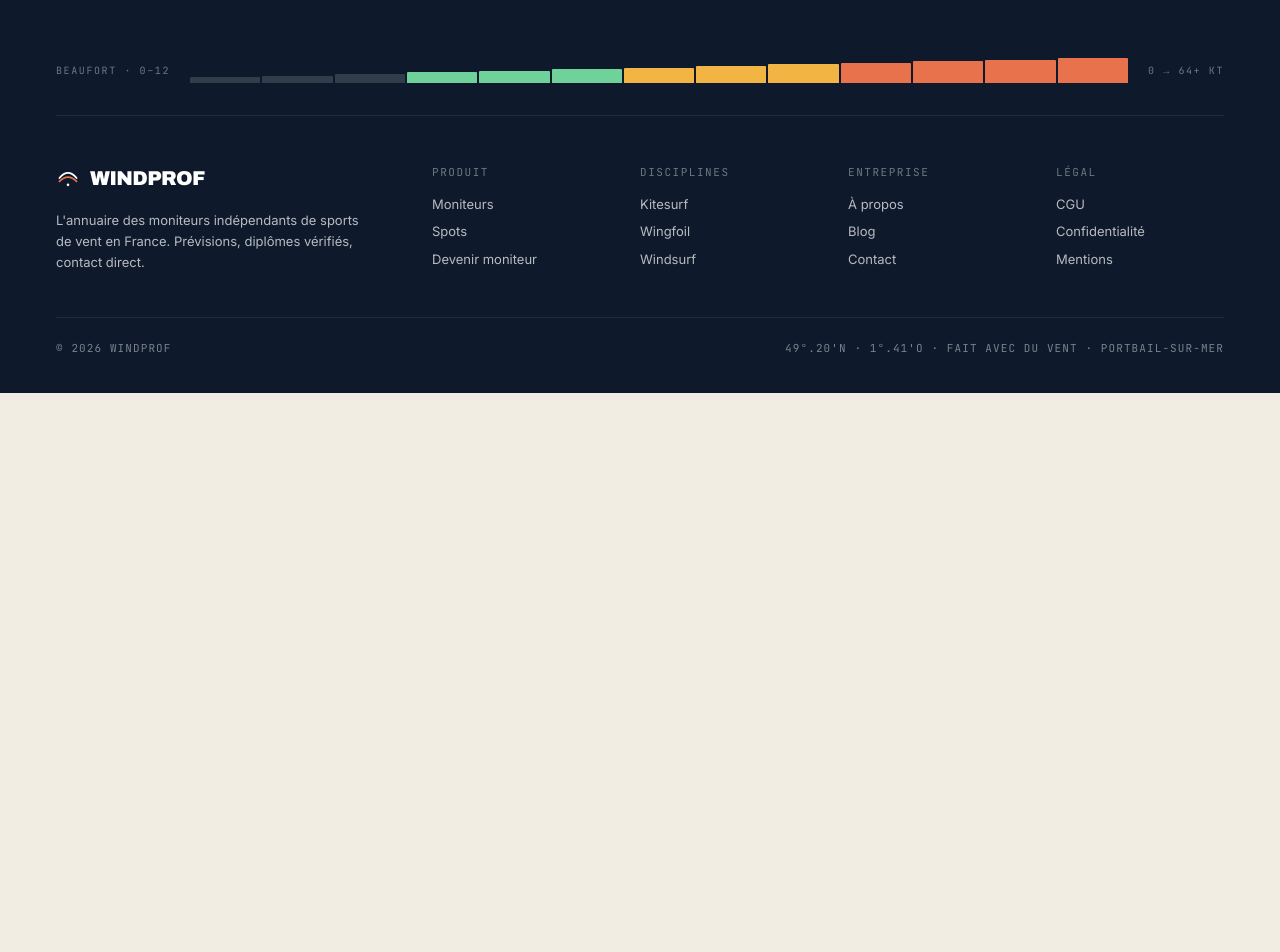
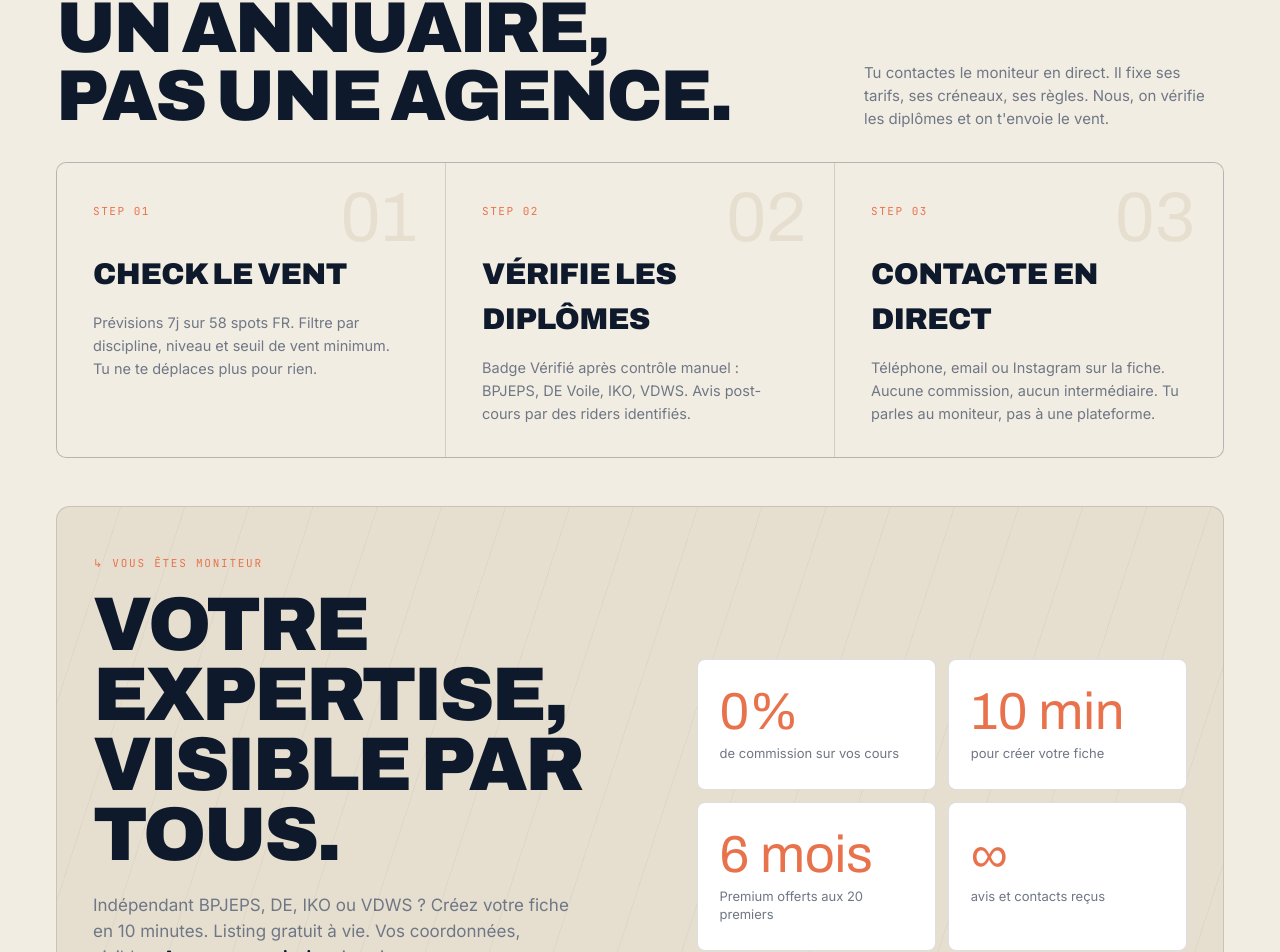
Before and after one commit to theofournier/windprof, a SvelteKit app: page / in a window 1280 px wide. Shown: the part 1827-2779 px from the top of the page. Before the commit the page ends 2220 px from the top, so only its background shows below. Built offline with nearby package versions, Linux system fonts and the light colour scheme.

Commit message:
Add description

```diff
--- /dev/null
+++ b/src/lib/components/homepage/Description.svelte
@@ -0,0 +1,34 @@
+<section>
+	<div class="mb-8 flex items-end justify-between">
+		<div>
+			<div class="mb-4 font-mono text-[11px] tracking-widest text-accent uppercase">↳ Ojectif</div>
+			<h2 class="m-0 max-w-170 text-[72px] leading-[0.95]">
+				Un annuaire,<br />pas une agence.
+			</h2>
+		</div>
+		<p class="max-w-90 text-[15px] leading-[1.55] text-muted">
+			Tu contactes le moniteur en direct. Il fixe ses tarifs, ses créneaux, ses règles. Nous, on
+			vérifie les diplômes et on t'envoie le vent.
+		</p>
+	</div>
+	<div class="grid grid-cols-3 gap-px overflow-hidden rounded-[10px] border border-line bg-line">
+		{#each [{ num: '01', title: 'Check le vent', body: 'Prévisions 7j sur 58 spots FR. Filtre par discipline, niveau et seuil de vent minimum. Tu ne te déplaces plus pour rien.' }, { num: '02', title: 'Vérifie les diplômes', body: 'Badge Vérifié après contrôle manuel : BPJEPS, DE Voile, IKO, VDWS. Avis post-cours par des riders identifiés.' }, { num: '03', title: 'Contacte en direct', body: 'Téléphone, email ou Instagram sur la fiche. Aucune commission, aucun intermédiaire. Tu parles au moniteur, pas à une plateforme.' }] as step (step.num)}
+			<div class="relative bg-bg px-9 pt-10 pb-8">
+				<div
+					class="absolute top-5 right-7 font-display text-[70px] leading-none text-bg-dark"
+				>
+					{step.num}
+				</div>
+				<div class="mb-8 font-mono text-[11px] tracking-[0.14em] text-accent uppercase">
+					STEP {step.num}
+				</div>
+				<h3 class="mb-3.5 text-[30px] tracking-[-0.02em]">
+					{step.title}
+				</h3>
+				<p class="text-[14.5px] leading-[1.6] text-muted">
+					{step.body}
+				</p>
+			</div>
+		{/each}
+	</div>
+</section>
--- a/src/lib/components/homepage/Hero.svelte
+++ b/src/lib/components/homepage/Hero.svelte
@@ -5,7 +5,7 @@
 <section></section>
 
 <section class="section relative">
-	<div class="px-14 py-16 z-10 relative">
+	<div class="relative z-10 px-14 py-16 mx-auto max-w-360">
 		<h1 class="mb-2 max-w-300 font-display text-[140px]/[0.92] text-white uppercase">
 			Chase the wind.
 		</h1>
--- /dev/null
+++ b/src/lib/components/homepage/ProfDescription.svelte
@@ -0,0 +1,50 @@
+<section>
+	<div
+		class="relative grid grid-cols-[1.1fr_1fr] items-center gap-16 rounded-[14px] border border-line bg-bg-dark px-9 py-12"
+	>
+		<div class="section-bg absolute inset-0"></div>
+		<div class="relative">
+			<div class="mb-4.5 font-mono text-[11px] tracking-widest text-accent uppercase">
+				↳ VOUS ÊTES MONITEUR
+			</div>
+			<h2 class="mb-5.5 text-[76px] leading-[0.92] tracking-tight">
+				Votre expertise,<br />visible par tous.
+			</h2>
+			<p class="mb-8 max-w-120 text-[17px] leading-[1.55] text-muted">
+				Indépendant BPJEPS, DE, IKO ou VDWS ? Créez votre fiche en 10 minutes. Listing gratuit à
+				vie. Vos coordonnées, visibles. <b class="text-ink">Aucune commission</b>, jamais.
+			</p>
+			<div class="flex">
+				<a
+					href="/prof-register"
+					class="flex items-center rounded-md bg-accent px-6 py-4 font-display text-sm font-bold text-white uppercase"
+					>Créer ma fiche →</a
+				>
+			</div>
+		</div>
+		<div class="relative grid grid-cols-2 gap-3">
+			{#each [{ value: '0%', label: 'de commission sur vos cours' }, { value: '10 min', label: 'pour créer votre fiche' }, { value: '6 mois', label: 'Premium offerts aux 20 premiers' }, { value: '∞', label: 'avis et contacts reçus' }] as stat (stat.value)}
+				<div class="rounded-[8px] border border-line bg-white px-5.5 py-6.5">
+					<div class="mb-1.5 font-display text-[52px] leading-none text-accent">
+						{stat.value}
+					</div>
+					<div class="text-[13px] leading-[1.45] text-muted">
+						{stat.label}
+					</div>
+				</div>
+			{/each}
+		</div>
+	</div>
+</section>
+
+<style>
+	.section-bg {
+		background: repeating-linear-gradient(
+			108deg,
+			transparent 0px,
+			transparent 60px,
+			rgba(14, 26, 43, 0.04) 60px,
+			rgba(14, 26, 43, 0.04) 61px
+		);
+	}
+</style>
--- a/src/routes/+page.svelte
+++ b/src/routes/+page.svelte
@@ -1,5 +1,7 @@
 <script lang="ts">
+	import Description from '$lib/components/homepage/Description.svelte';
 	import Hero from '$lib/components/homepage/Hero.svelte';
+	import ProfDescription from '$lib/components/homepage/ProfDescription.svelte';
 	import Profs from '$lib/components/homepage/Profs.svelte';
 	import Sports from '$lib/components/homepage/Sports.svelte';
 	import type { PageProps } from './$types';
@@ -8,8 +10,10 @@
 
 <div>
 	<Hero />
-	<div class="my-20 flex flex-col gap-12 px-14">
+	<div class="mx-auto my-20 flex max-w-360 flex-col gap-12 px-14">
 		<Sports />
 		<Profs profs={data.profs} />
+		<Description />
+		<ProfDescription />
 	</div>
 </div>
```
